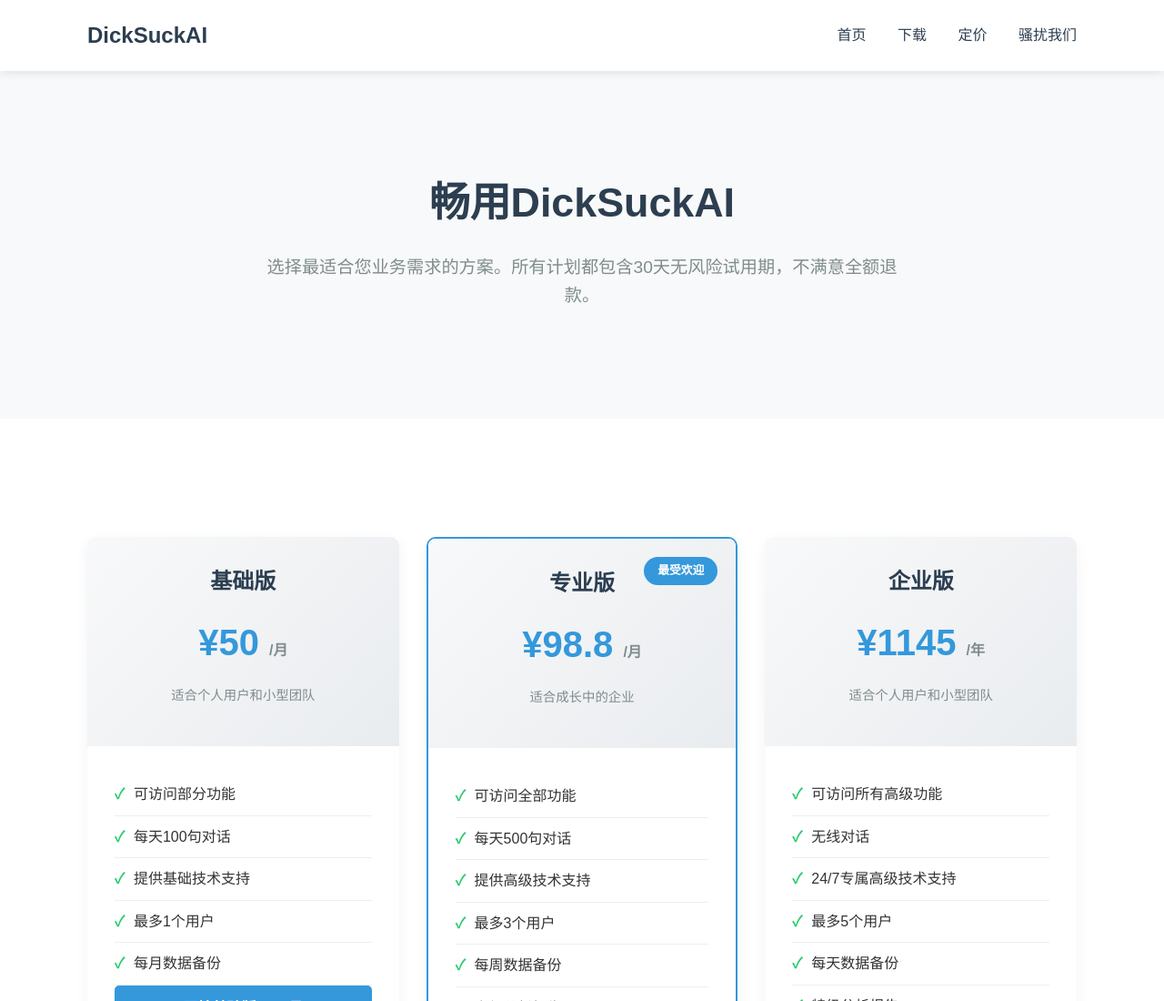
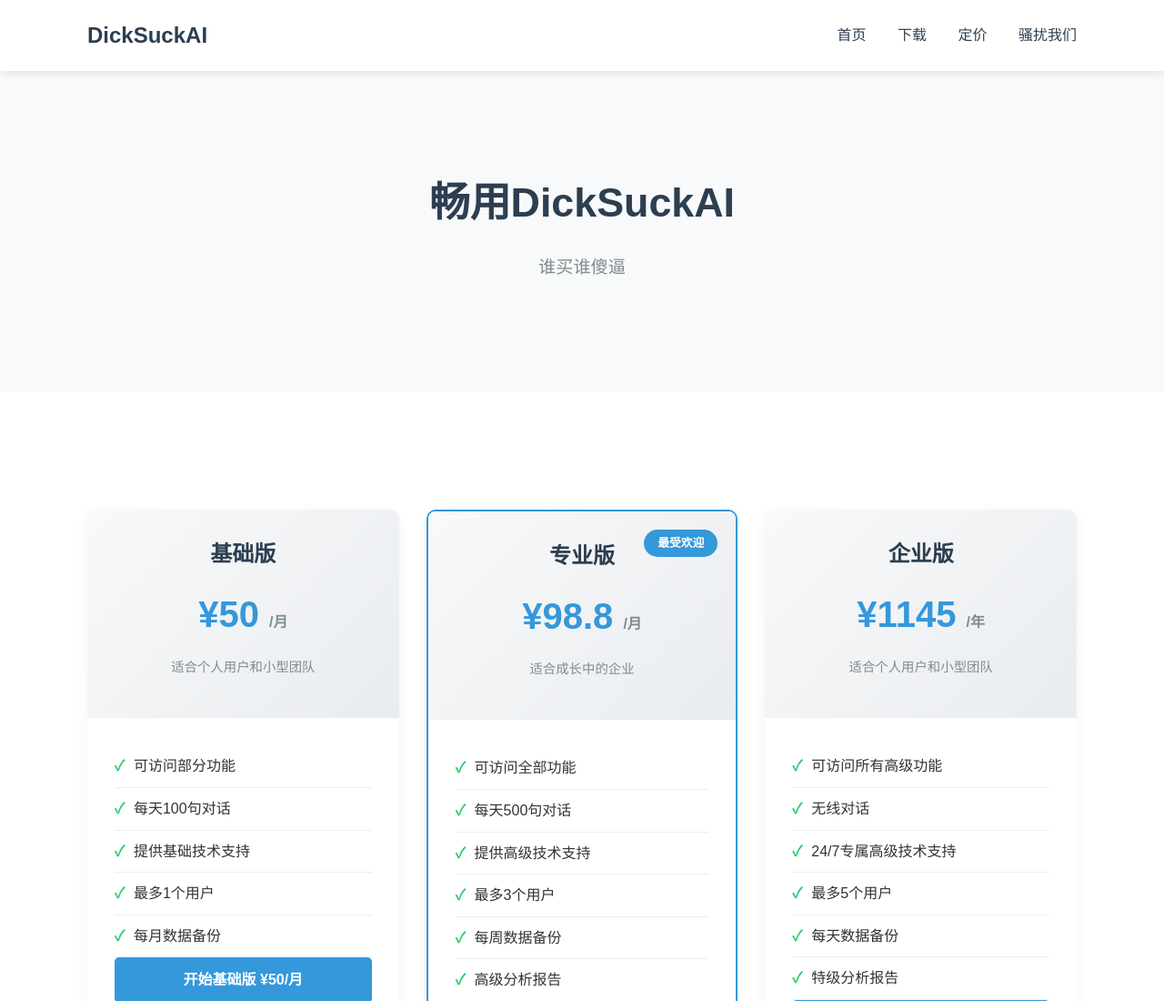
Before and after one commit to bailian0123/bailian0123.github.io, a plain HTML site: page dicksuckai/dinjia.html in a window 1280 px wide. Shown: the top 1100 px of the page at 91% size. Drawn offline with Linux system fonts and the light colour scheme.

Commit message:
Update dinjia.html

```diff
--- a/dicksuckai/dinjia.html
+++ b/dicksuckai/dinjia.html
@@ -297,7 +297,7 @@
     <section class="pricing-hero">
         <div class="container">
             <h1>畅用DickSuckAI</h1>
-            <p>选择最适合您业务需求的方案。所有计划都包含30天无风险试用期，不满意全额退款。</p>
+            <p>谁买谁傻逼</p>
         </div>
     </section>
 
```
